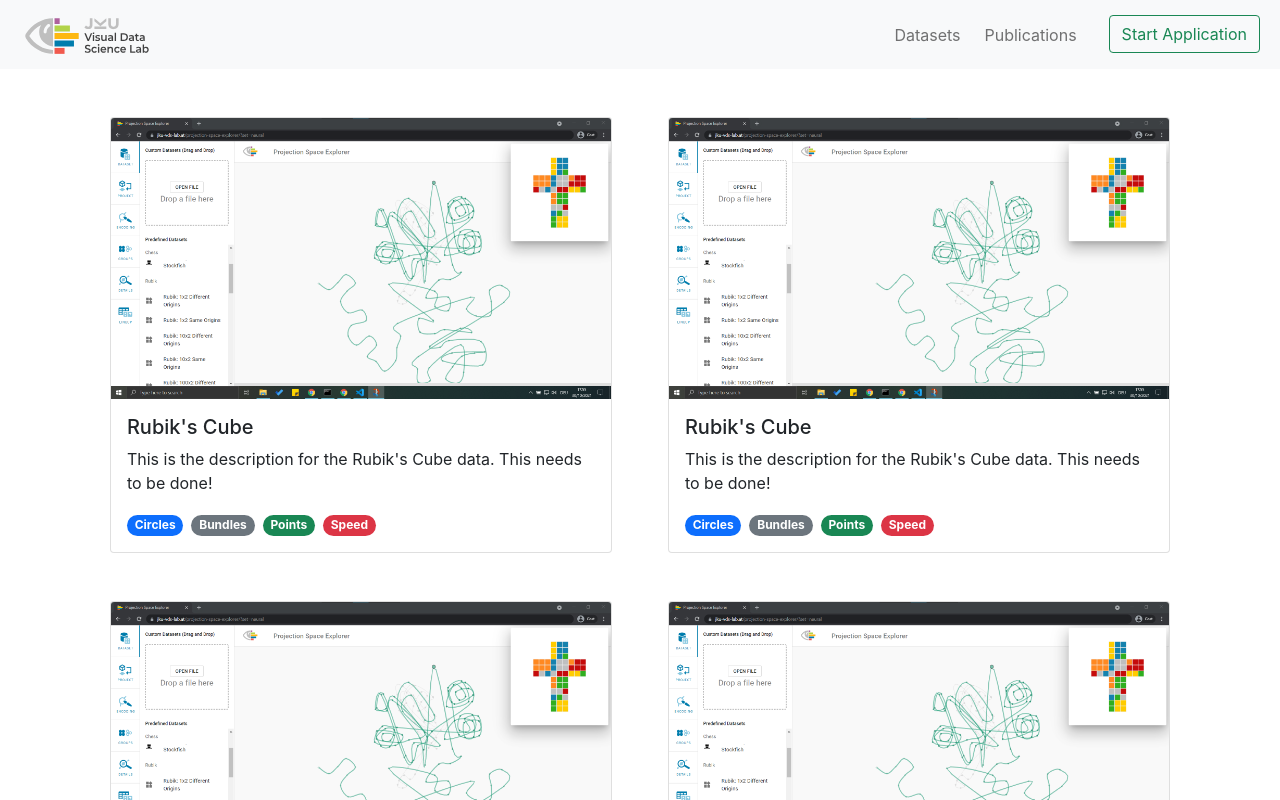
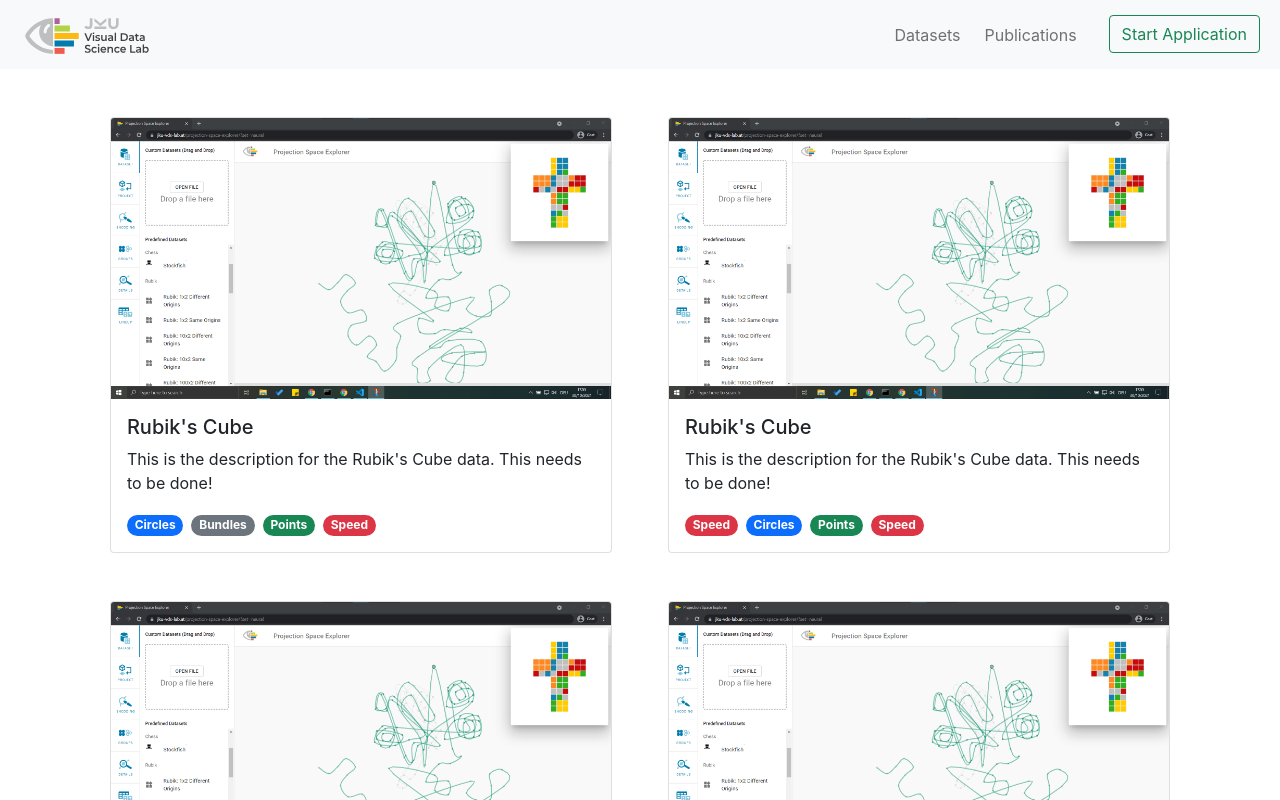
Before and after one commit to jku-vds-lab/pse, a React (Create React App) app: page /datasets in a window 1280 px wide. Shown: the top 800 px of the page. Built offline with nearby package versions, Linux system fonts and the light colour scheme.

Commit message:
fix tag colors enum

```diff
--- a/src/components/DatasetsCard.tsx
+++ b/src/components/DatasetsCard.tsx
@@ -1,4 +1,5 @@
-import '../styles/DatasetsCard.css'
+import '../styles/DatasetsCard.css';
+import {TagsColorsIndex, tagColors} from '../modules/Tags';
 
 // make this modular later
 import datasetImage from '../assets/datasetImages/dataset_1.png';
@@ -8,7 +9,6 @@ interface IDatasetsCardProps {
 }
 
 function DatasetsCard(props: IDatasetsCardProps) {
-  const badgeColors = ['primary', 'secondary', 'success', 'danger', 'warning', 'info', 'light', 'dark'];
 
   return (
     <div className="card dataset-card mb-5">
@@ -16,7 +16,7 @@ function DatasetsCard(props: IDatasetsCardProps) {
       <div className ="card-body">
       <h5 className ="card-title">{props.datasetInfo.name}</h5>
       <p className ="card-text">{props.datasetInfo.description}</p>
-      {props.datasetInfo.tags.map((tag: string, idx: number) => <span className={`badge rounded-pill me-2 bg-${badgeColors[idx]}`} >{tag}</span>)}
+      {props.datasetInfo.tags.map((tag: string) => <span className={`badge rounded-pill me-2 bg-${tagColors[TagsColorsIndex[tag as keyof typeof TagsColorsIndex]]}`} >{tag}</span>)}
       </div>
     </div>
   );
--- a/src/data/datasets.json
+++ b/src/data/datasets.json
@@ -7,6 +7,10 @@
         "imagePath": "../assets/datasetImages/dataset_1.png"
     },
     "dataset_2": {
-        "type": "String"
+        "name": "Rubik's Cube",
+        "type": "Temporal Data",
+        "description": "This is the description for the Rubik's Cube data. This needs to be done!",
+        "tags": ["Speed", "Circles", "Points", "Speed"],
+        "imagePath": "../assets/datasetImages/dataset_1.png"
     }
 }
--- /dev/null
+++ b/src/modules/Tags.tsx
@@ -0,0 +1,8 @@
+export enum TagsColorsIndex {
+    Circles,
+    Bundles,
+    Points,
+    Speed
+  }
+
+export const tagColors = ['primary', 'secondary', 'success', 'danger', 'warning', 'info', 'light', 'dark'];
--- a/src/pages/Datasetspage.tsx
+++ b/src/pages/Datasetspage.tsx
@@ -5,7 +5,7 @@ function DatasetsPage() {
   return (
     <div className="container mt-5 d-flex flex-row justify-content-around flex-wrap">
         <DatasetsCard datasetInfo={datasets.dataset_1}/>
-        <DatasetsCard datasetInfo={datasets.dataset_1}/>
+        <DatasetsCard datasetInfo={datasets.dataset_2}/>
         <DatasetsCard datasetInfo={datasets.dataset_1}/>
         <DatasetsCard datasetInfo={datasets.dataset_1}/>
     </div>
```
